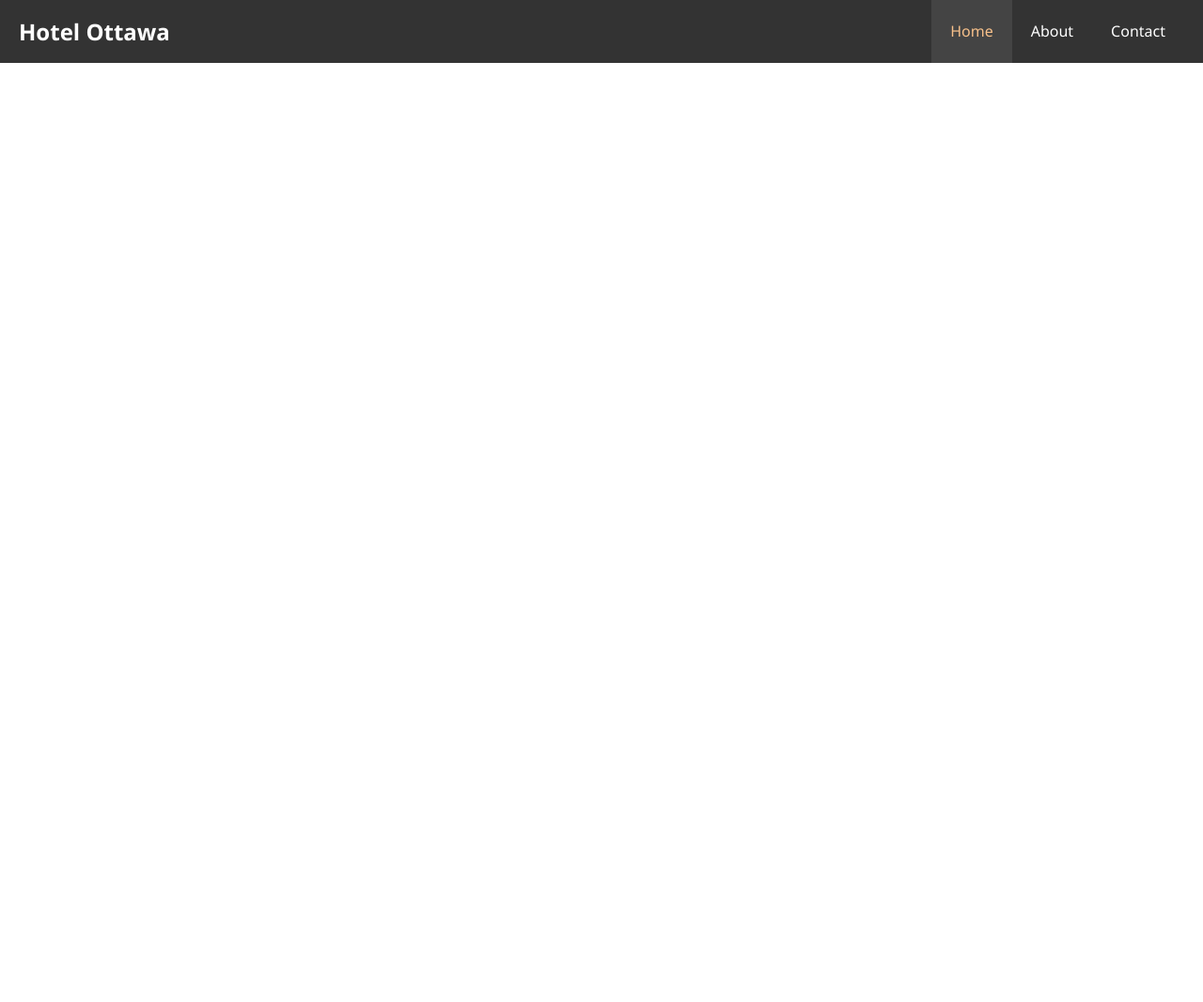
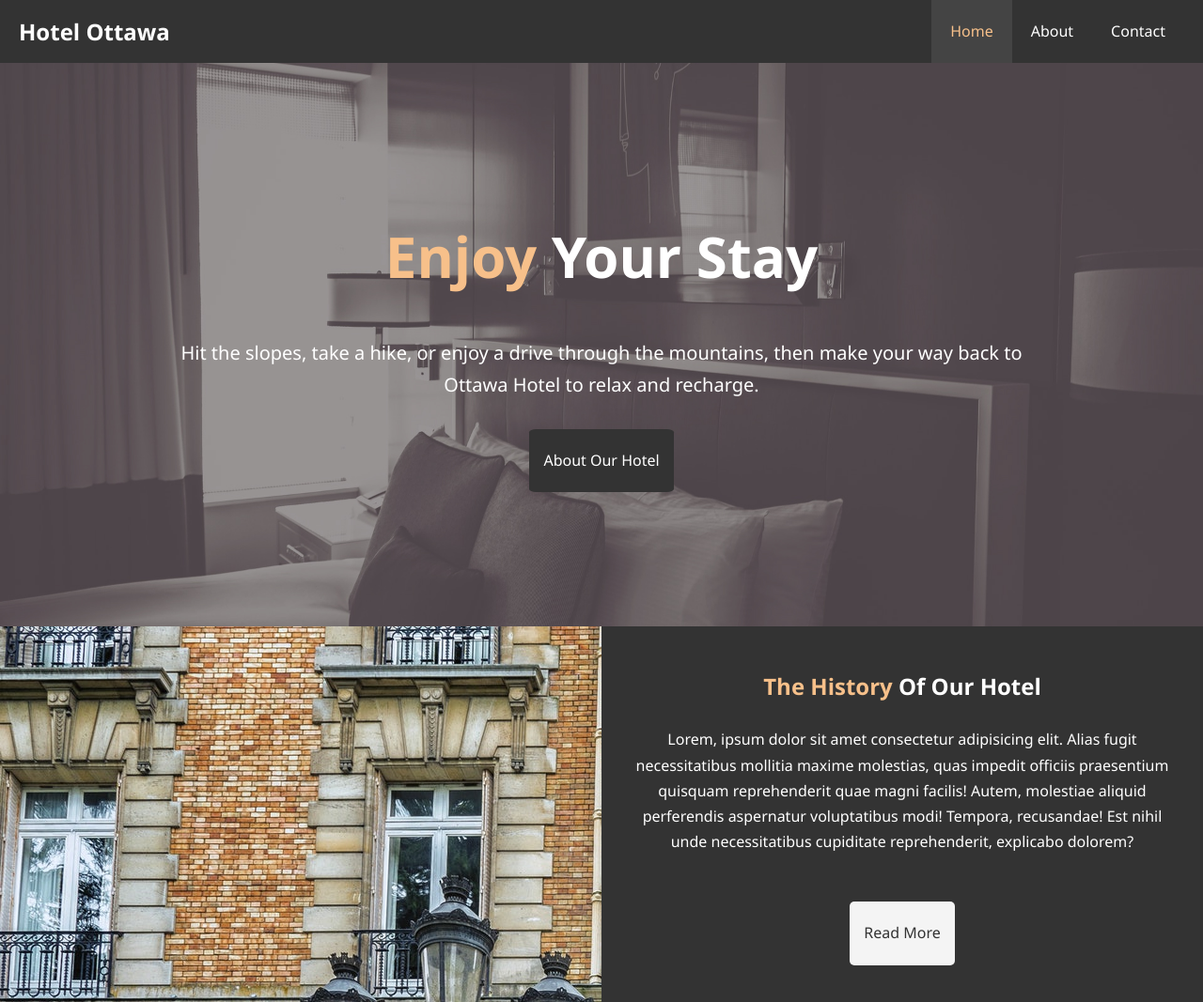
Before and after one commit to CodingStreak12/HTML-CSS, a plain HTML site: page 03_HotelWebsite/index.html in a window 1280 px wide. Shown: the whole page at 94% size. Before the commit the page ends 800 px from the top, so only its background shows below. Drawn offline with Linux system fonts and the light colour scheme.

Commit message:
Completed Showcase and also the Home-Info part on the homepage

```diff
--- a/03_HotelWebsite/css/style.css
+++ b/03_HotelWebsite/css/style.css
@@ -57,3 +57,72 @@ p{
     color: #f7c08a;
 
 }
+#showcase{
+    background: url(../image_resources/showcase.jpg) no-repeat center/cover;
+    height: 600px;
+}
+#showcase .showcase-content{
+    color: #fff;
+    text-align:center;
+    padding: 170px;
+}
+#showcase .showcase-content h1{
+    font-size: 60px;
+    line-height: 1.2em;
+
+}
+.text-primary{
+    color: #f7c08a;
+
+}
+#showcase .showcase-content p{
+    font-size: 20px;
+    padding: 20px;
+    line-height: 1.7em;
+}
+#showcase .showcase-content a{
+    color: #fff;
+    background-color: #333;
+    padding: 20px 15px;
+    border-radius: 5%;
+    display: inline-block;
+
+}
+#showcase .showcase-content a:hover{
+    background-color: #f7c08a;
+    color: #333;
+}
+
+#home-info{
+    height: 400px;
+}
+.info-img{
+    float: left;
+    width: 50%;
+    background: url(../image_resources/photo-1.jpg);
+    min-height: 100%;
+}
+.info-content{
+    float: left;
+    width: 50%;
+    text-align:center;
+    padding: 50px 30px;
+    height: 100%;
+    overflow: hidden;
+    color: #fff;
+    background-color: #333;
+}
+#home-info a{
+    color: #333;
+    background-color: #f4f4f4;
+    padding: 20px 15px;
+    border: none;
+    border-radius: 5px;
+    display: inline-block;
+}
+.info-content p{
+    padding-bottom: 40px;
+}
+#home-info a:hover{
+    background-color: #f7c08a;
+}
--- a/03_HotelWebsite/index.html
+++ b/03_HotelWebsite/index.html
@@ -20,7 +20,26 @@
             </ul>
 
         </nav>
+        <div id="showcase">
+            <div class="showcase-content">
+                <h1> <span class="text-primary">Enjoy</span> Your Stay</h1>
+                <p>Hit the slopes, take a hike, or enjoy a drive through the mountains, then make your way back to Ottawa Hotel to
+                    relax and recharge.
+                </p>
+                <a href="about.html">About Our Hotel</a>
+            </div>
+
+        </div>
     </header>
+    <section id="home-info">
+        <div class="info-img"></div>
+        <div class="info-content">
+            <h2><span class="text-primary">The History</span> Of Our Hotel</h2>
+            <p>Lorem, ipsum dolor sit amet consectetur adipisicing elit. Alias fugit necessitatibus mollitia maxime molestias, quas impedit officiis praesentium quisquam reprehenderit quae magni facilis! Autem, molestiae aliquid perferendis aspernatur voluptatibus modi! Tempora, recusandae! Est nihil unde necessitatibus cupiditate reprehenderit, explicabo dolorem?</p>
+            <a href="about.html">Read More</a>
+        </div>
+
+    </section>
 
 </body>
 </html>
```
